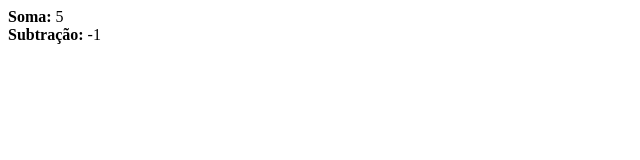
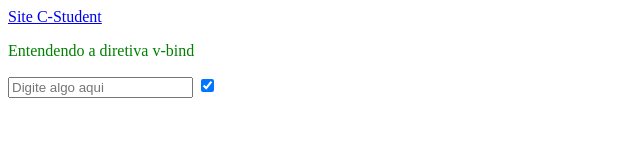
Before and after one commit to SClovesgtx/vue-fist-study, a plain HTML site: page index.html in a window 1280 px wide. Shown: the whole page, without its empty margins (0-640 px from the left). Drawn offline with Linux system fonts and the light colour scheme.

Commit message:
diretiva v-bind

```diff
--- a/index.html
+++ b/index.html
@@ -6,12 +6,19 @@
     <meta name="viewport" content="width=device-width, initial-scale=1.0">
     <title>Document</title>
     <script src="./vue.js"></script>
+    <style>
+        .verde {
+            color: green;
+        }
+    </style>
 </head>
 <body>
 
     <div id="app">
-        <b>Soma: </b>{{  somar(n1, n2) }} <br>
-        <b>Subtração: </b>{{  subtrair(n1, n2) }}
+        <a v-bind:href="site">Site C-Student</a>
+        <p v-bind:class="cor">Entendendo a diretiva v-bind</p>
+        <input type="text" v-bind:placeholder="place">
+        <input type="checkbox" checked="checked">
     </div>
 
     <script>
@@ -19,12 +26,12 @@
         const options = {
             el: '#app',
             data: {
-                n1: 2,
-                n2: 3
+                site: "https://c-student-blog.vercel.app/",
+                cor:"verde",
+                place: "Digite algo aqui",
+                checked: true
             },
             methods: {
-                somar: (n1, n2) => n1+n2,
-                subtrair: (n1, n2) => n1-n2
             }
         }
 
```
